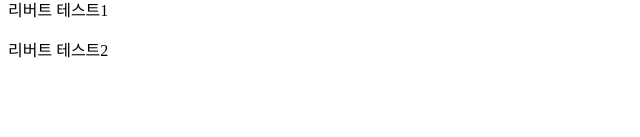
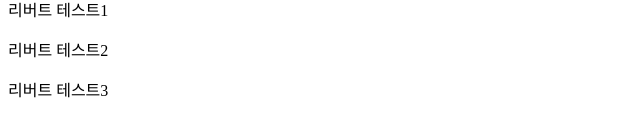
Before and after one commit to rimurang/test, a plain HTML site: page index.html in a window 1280 px wide. Shown: the part 371-508 px from the top of the page, without its empty margins (0-640 px from the left). Drawn offline with Linux system fonts and the light colour scheme.

Commit message:
리버트테스트 3

```diff
--- a/index.html
+++ b/index.html
@@ -22,6 +22,7 @@
 
     <p>리버트 테스트1</p>
     <p>리버트 테스트2</p>
+    <p>리버트 테스트3</p>
 
 </body>
 </html>
```
